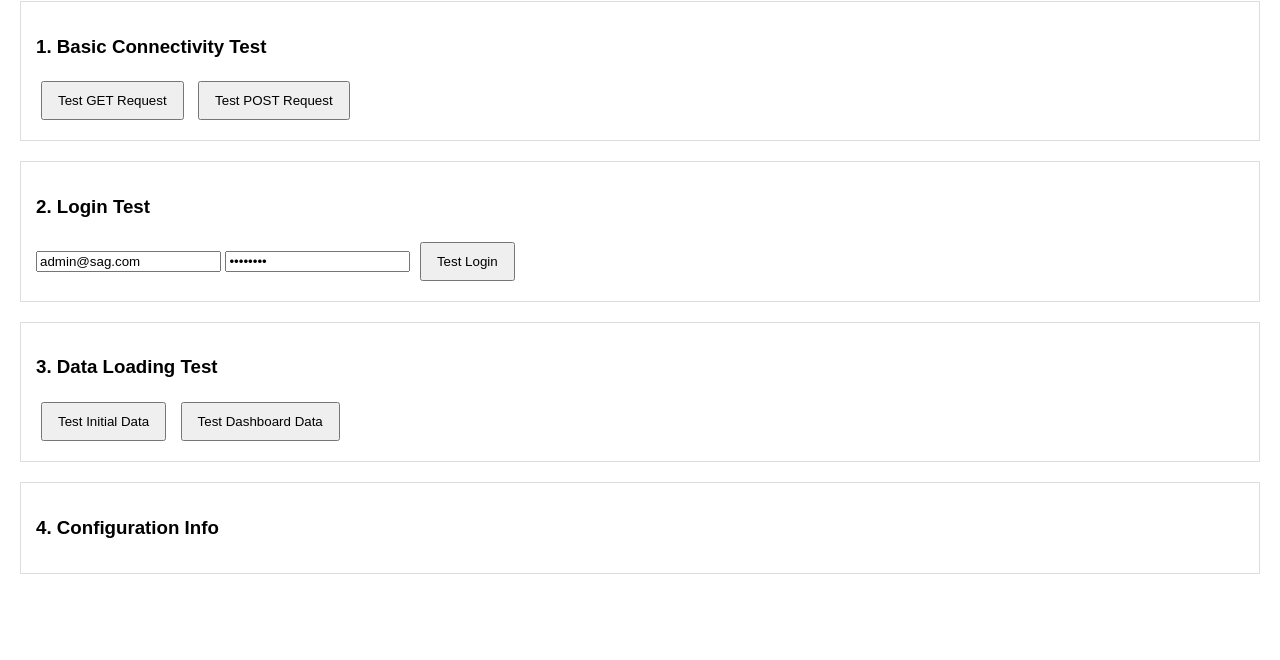
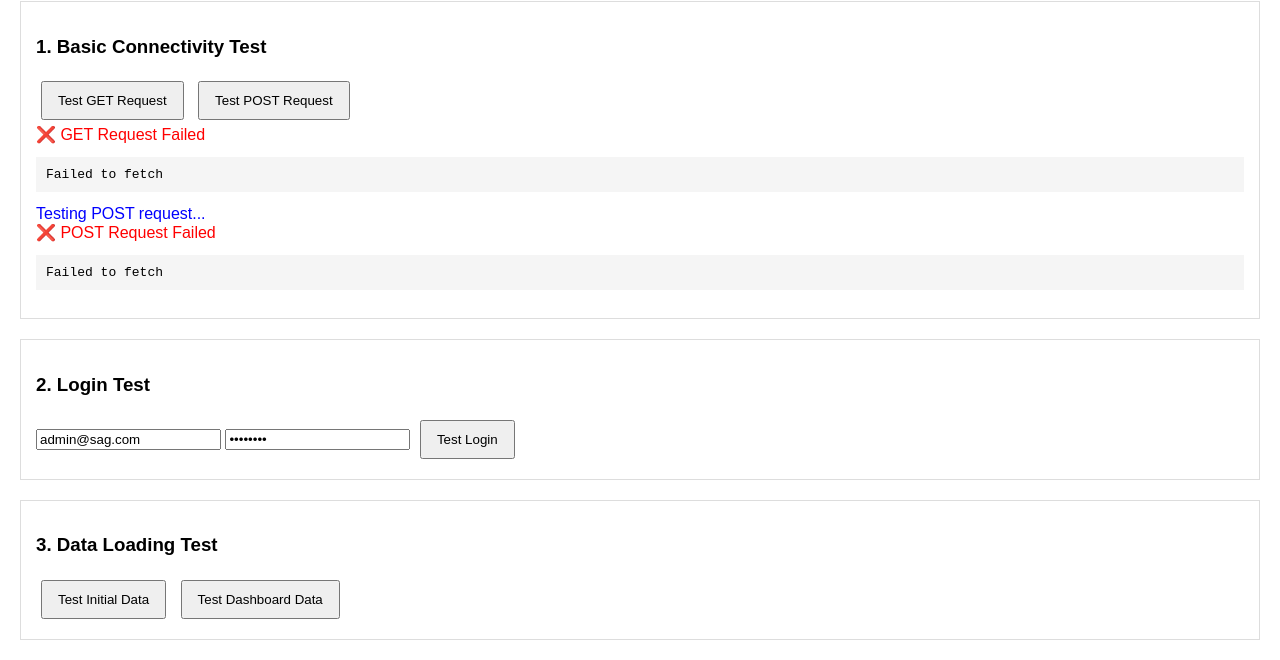
Before and after one commit to FreddyMH07/portal-karyawan-sag, a website: page test-api.html in a window 1280 px wide. Both pictures are taken after a click on the button "Test POST Request". Shown: the part 80-740 px from the top of the page. Drawn offline with Linux system fonts and the light colour scheme; no server answers.

Commit message:
Update test-api.html

```diff
--- a/test-api.html
+++ b/test-api.html
@@ -79,7 +79,7 @@
                 const response = await fetch(CONFIG.API_BASE_URL, {
                     method: 'POST',
                     redirect: 'follow', // <-- TAMBAHKAN BARIS INI
-                    headers: { ''Content-Type': 'text/plain;charset=utf-8' },
+                    headers: { 'Content-Type': 'text/plain;charset=utf-8' },
                     body: JSON.stringify({ action: 'getInitialData' })
                 });
 
```
